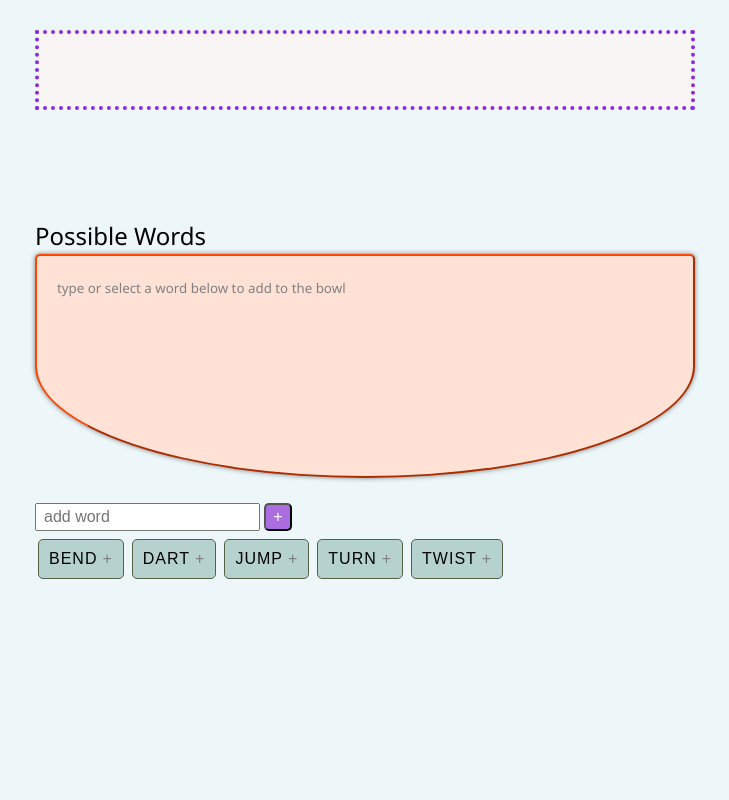
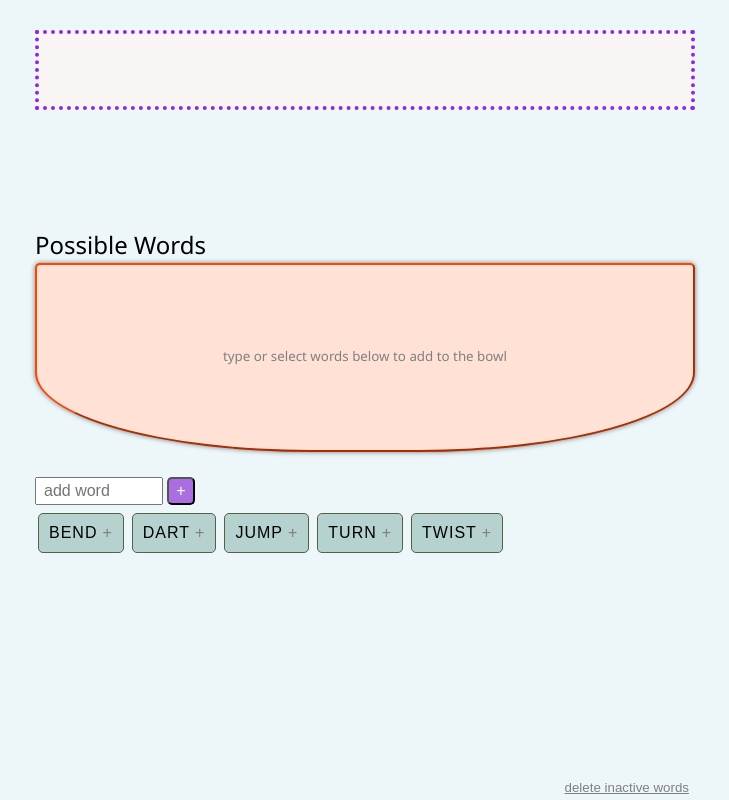
Before and after one commit to hoshmn/dance-actions, a plain HTML site: page index.html in a window 1280 px wide. Shown: the whole page, without its empty margins (275-1004 px from the left). Drawn offline with Linux system fonts and the light colour scheme.

Commit message:
spiff up

```diff
--- a/index.html
+++ b/index.html
@@ -2,6 +2,8 @@
 <html>
 
 <head>
+  <meta content="text/html;charset=utf-8" http-equiv="Content-Type">
+  <meta content="utf-8" http-equiv="encoding">
   <title>Dance Actions</title>
   <style>
     html {
@@ -12,6 +14,8 @@
       padding: 30px;
       margin: auto;
       max-width: 660px;
+      position: relative;
+      min-height: calc(100vh - 60px);
     }
     h2 {
       margin-bottom: 2px;
@@ -19,7 +23,7 @@
       font-weight: normal;
     }
     #sentence-instruction p {
-      margin-bottom: 5px;
+      margin: 25px 0 5px;
     }
     #create-sentence {
       font-size: large;
@@ -42,22 +46,22 @@
       border: outset 2px orangered;
       box-shadow: 0px 0px 5px rgba(0, 0, 0, 0.5);
       padding: 20px;
-      padding-bottom: 100px;
+      padding-bottom: 85px;
       background: #ffe1d6;
-      min-height: 100px;
-      border-bottom-left-radius: 50%;
-      border-bottom-right-radius: 50%;
+      min-height: 80px;
+      border-bottom-left-radius: 42%;
+      border-bottom-right-radius: 42%;
       border-top-left-radius: 5px;
       border-top-right-radius: 5px;
+      display: flex;
+      flex-direction: row-reverse;
+      flex-wrap: wrap-reverse;
+      align-items: end;
+      justify-content: center;
     }
-    /* #bank {
-      border: solid .5px black;
-      min-height: 100px;
-      padding: 20px;
-    } */
 
     #active:empty::after {
-      content: "type or select a word below to add to the bowl";
+      content: "type or select words below to add to the bowl";
       color: grey;
       font-size: smaller;
     }
@@ -69,6 +73,7 @@
       border-radius: 5px;
       color: white;
       background: #aa6ee1;
+      cursor: pointer;
     }
     #create-sentence {
       padding: 10px;
@@ -76,6 +81,9 @@
     #add-word input {
       font-size: 16px;
       padding: 3px 7px;
+    }
+    #add-word input[type=text] {
+      width: 110px;
     }
 
     #new-word {
@@ -94,6 +102,7 @@
       cursor: pointer;
       font: caption;
       letter-spacing: 1px;
+      user-select: none;
     }
     .word::after {
       padding-left: 5px;
@@ -116,15 +125,34 @@
       content: "+";
     }
 
+    #delete-words {
+      position: absolute;
+      bottom: 4px;
+      right: 30px;
+      background: none;
+      border: none;
+      text-decoration: underline;
+      cursor: pointer;
+      color: gray;
+    }
+    #delete-words:hover {
+      color: #aa6ee1;
+    }
+
   </style>
 </head>
 
 <body>
   <div id="sentence"></div>
   <div id="sentence-instruction">
-    <p>Create a new dance sentence with <input type="number" id="action-count" name="action-count" value="1" min="1"
-        max="100"> <span class="plural">words</span><span class="singular">word</span> from the bowl</p>
-    <button id="create-sentence">Create!</button><br />
+    <p>
+      Create a new dance sentence with
+      <input type="number" id="action-count" name="action-count" value="1" min="1" max="100">
+      <span class="plural">words</span>
+      <span class="singular">word</span>
+      from the bowl
+    </p>
+    <button id="create-sentence">Create!</button>
   </div>
 
   <h2>Possible Words</h2>
@@ -134,6 +162,7 @@
     <input type="submit" value="+">
     </form>
   <div id="bank"></div>
+  <button id="delete-words" title="permanently remove all words not currently in the bowl">delete inactive words</button>
 </body>
 
 <script>
@@ -189,8 +218,8 @@
     updatePlural()
   }
 
-                document.querySelector("#add-word").onsubmit = e => {
-                  e.preventDefault()
+  document.querySelector("#add-word").onsubmit = e => {
+    e.preventDefault()
 
     var newWordInput = document.querySelector("#new-word")
     var name = newWordInput.value
@@ -228,6 +257,12 @@
     document.querySelector("#sentence").textContent = selected.join(" + ")
   }
 
-    updateSentenceInstruction()
+  document.querySelector("#delete-words").onclick = () => {
+    words = words.filter(w => w.active)
+
+    Array.from(document.querySelector("#bank").childNodes).forEach(n => n.remove())
+  }
+
+  updateSentenceInstruction()
 </script>
 </html>
```
